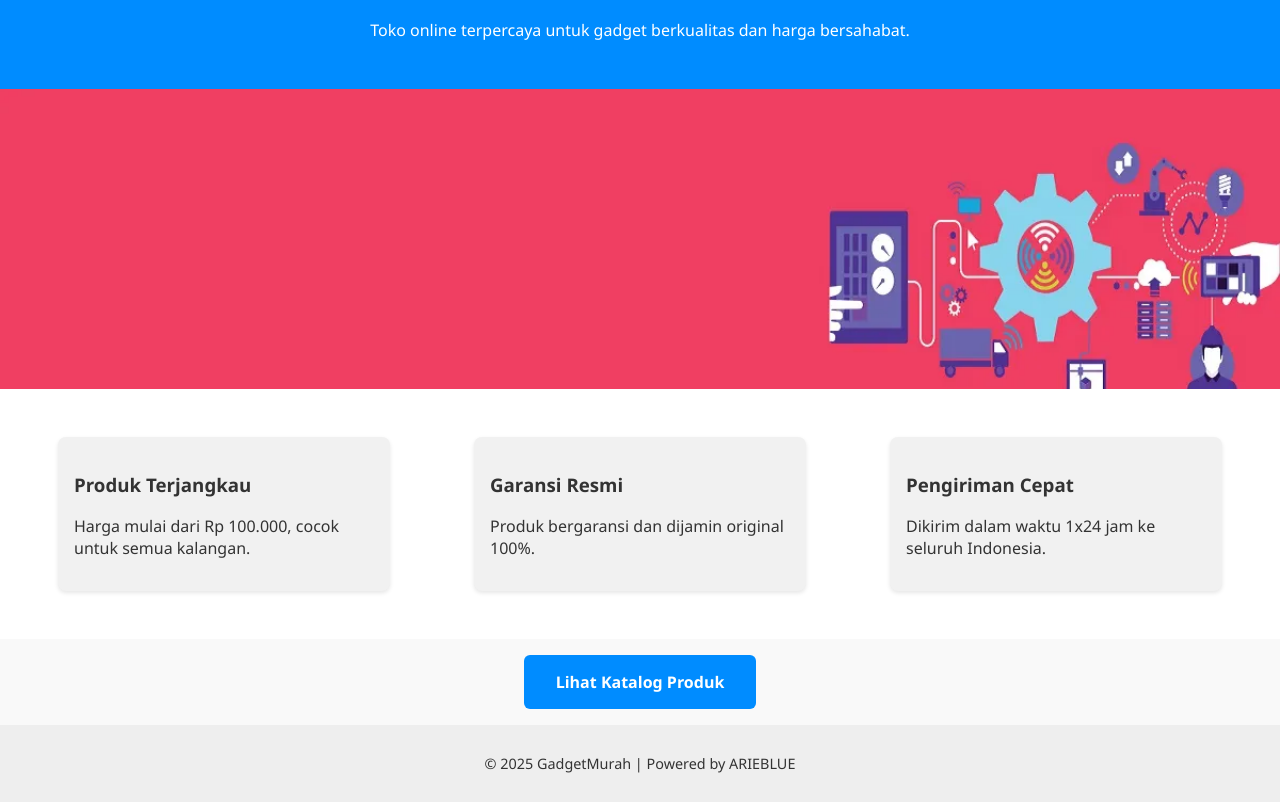
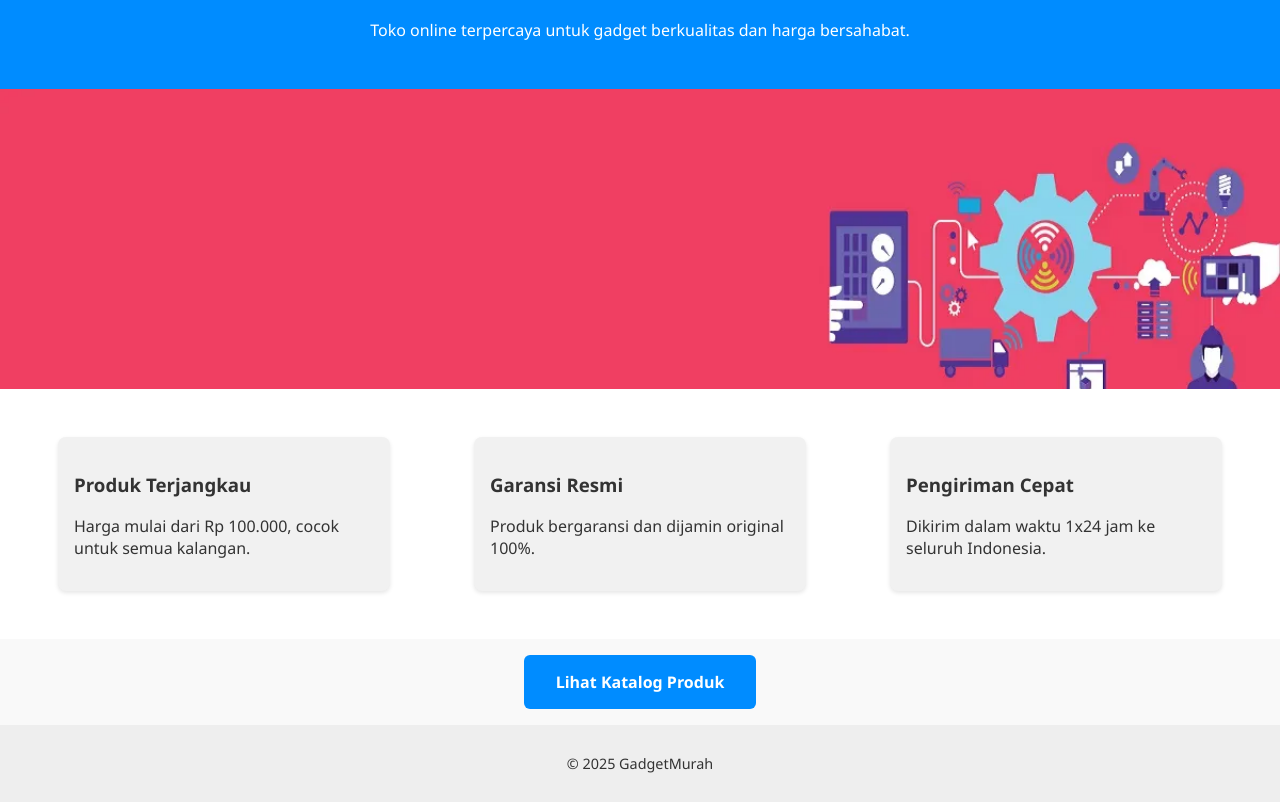
Before and after one commit to arieblue/gadgetmurah, a plain HTML site: page index.html in a window 1280 px wide. Shown: the part 99-901 px from the top of the page. Drawn offline with Linux system fonts and the light colour scheme.

Commit message:
Update index.html

```diff
--- a/index.html
+++ b/index.html
@@ -36,7 +36,7 @@
   </section>
 
   <footer>
-    <p>&copy; 2025 GadgetMurah | Powered by ARIEBLUE</p>
+    <p>&copy; 2025 GadgetMurah </p>
   </footer>
 </body>
 </html>
```
